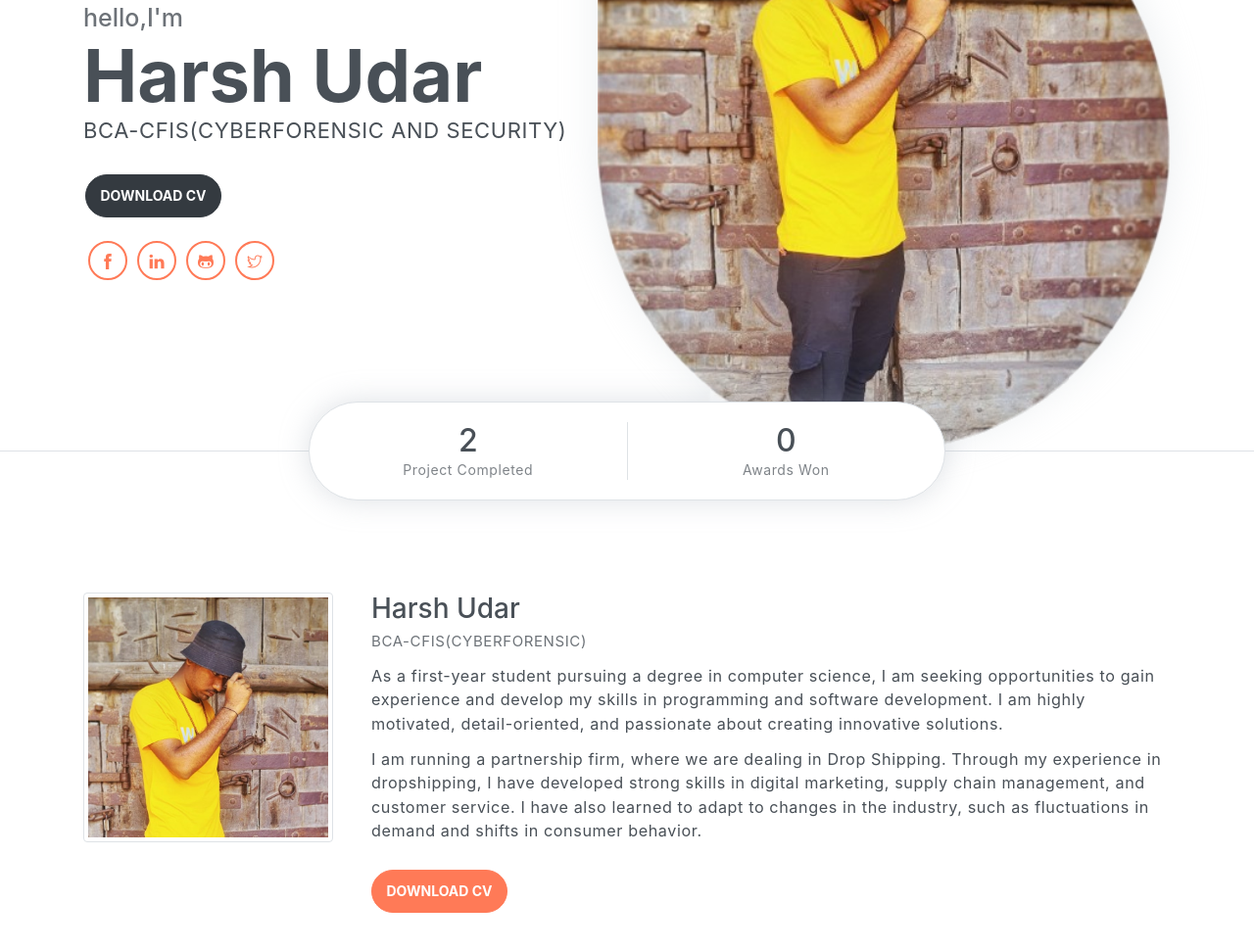
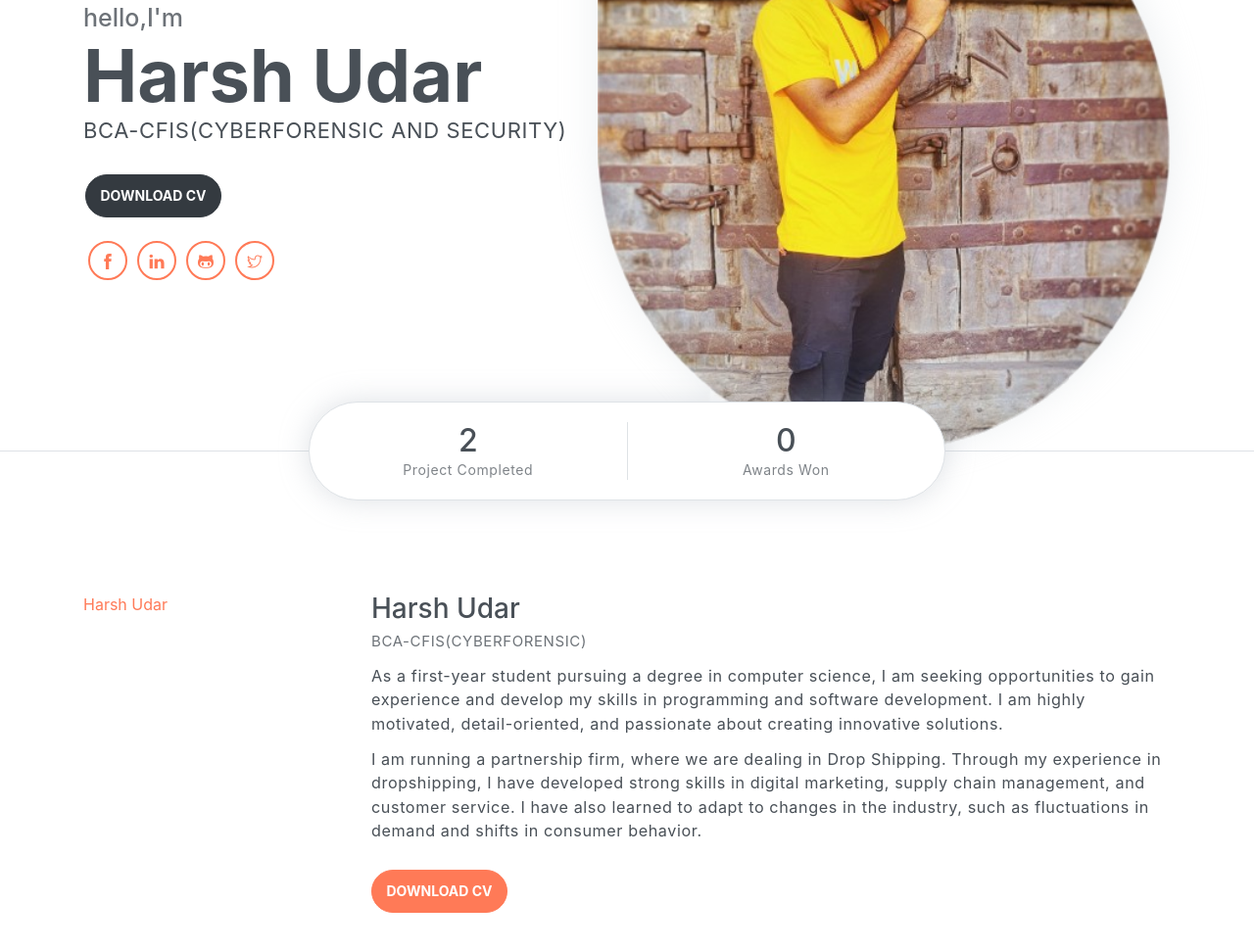
Before and after one commit to HarshUdar18/harshudarport.github.io, a website: page index.html in a window 1280 px wide. Shown: the part 291-1262 px from the top of the page at 98% size. Drawn offline with Linux system fonts and the light colour scheme.

Commit message:
Update index.html

```diff
--- a/index.html
+++ b/index.html
@@ -87,7 +87,8 @@
         <div class="container mt-5">
             <div class="row text-center text-md-left">
                 <div class="col-md-3">
-                    <img src="assets/imgs/WhatsApp Image 2023-04-01 at 20.41.45 - Copy.jpg" alt="" class="img-thumbnail mb-4">
+                   <div class="badge-base LI-profile-badge" data-locale="en_US" data-size="large" data-theme="light" data-type="HORIZONTAL" data-vanity="harsh-udar" data-version="v1"><a class="badge-base__link LI-simple-link" href="https://in.linkedin.com/in/harsh-udar?trk=profile-badge">Harsh Udar</a></div>
+
                 </div>
                 <div class="pl-md-4 col-md-9">
                     <h6 class="title">Harsh Udar</h6>
@@ -345,6 +346,7 @@
 
     <!-- steller js -->
     <script src="assets/js/steller.js"></script>
+	<script src="https://platform.linkedin.com/badges/js/profile.js" async defer type="text/javascript"></script>
 
 </body>
 </html>
```
